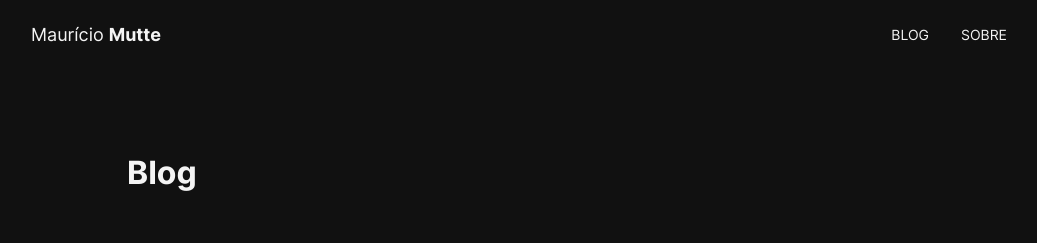
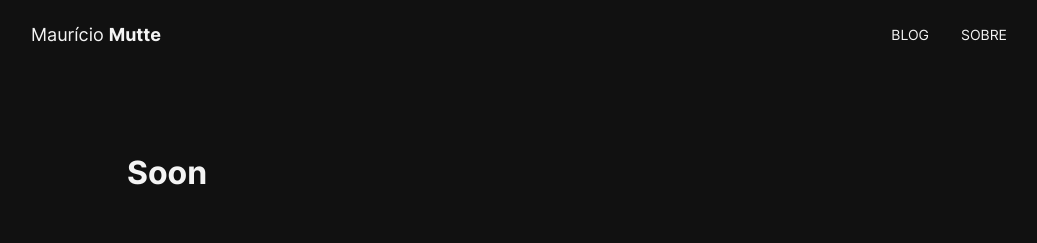
Before and after one commit to mauriciomutte/mauriciomutte.dev, a Next.js app: page /blog in a window 1280 px wide. Shown: the top 243 px of the page, without its empty margins (113-1150 px from the left). Built offline with nearby package versions, Linux system fonts and the light colour scheme.

Commit message:
fix: add blog page disclaimer

```diff
--- a/src/pages/blog.js
+++ b/src/pages/blog.js
@@ -15,7 +15,7 @@ function Blog(props) {
         <meta property="og:url" content="https://mauriciomutte.dev/sobre/" />
       </Head>
 
-      <h1>Blog</h1>
+      <h1>Soon</h1>
     </div>
   )
 }
```
